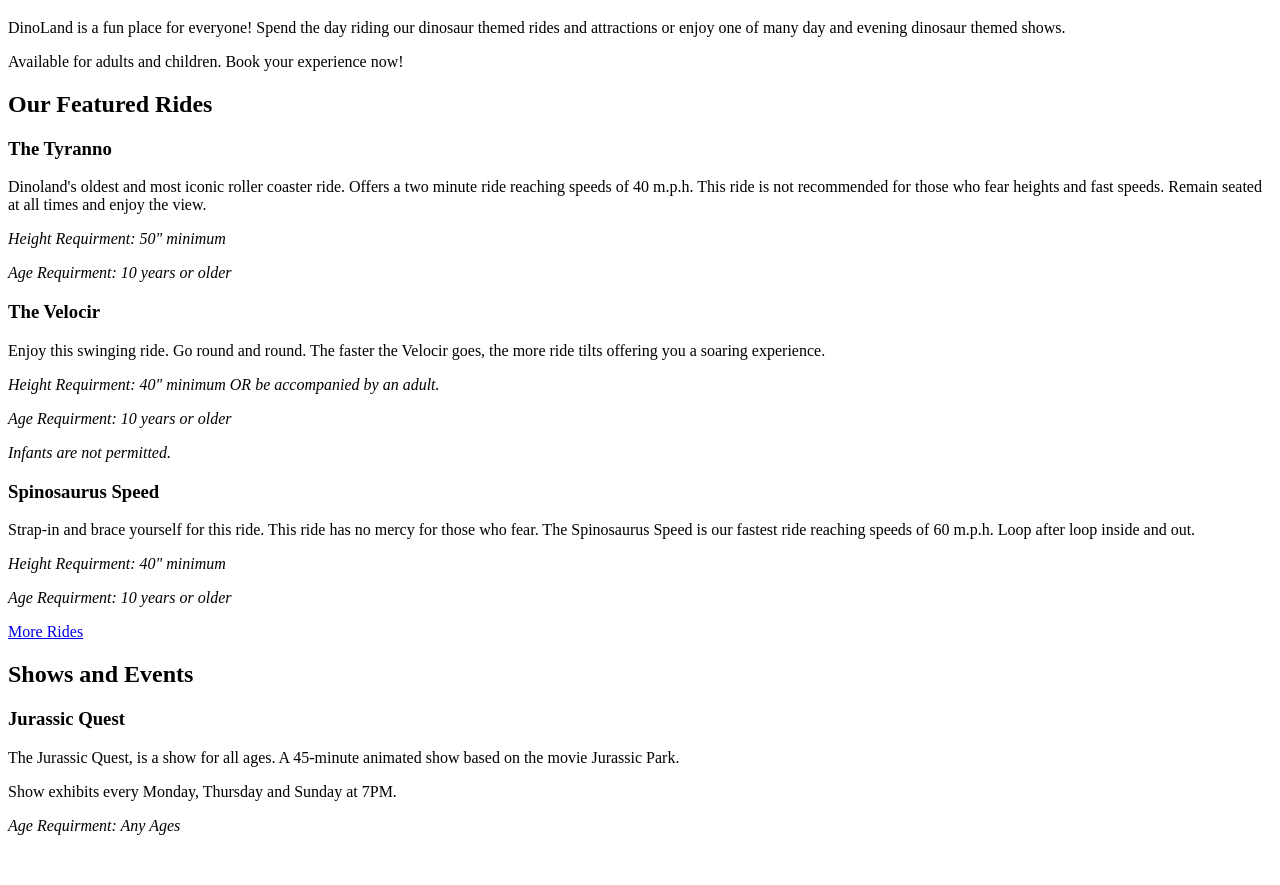
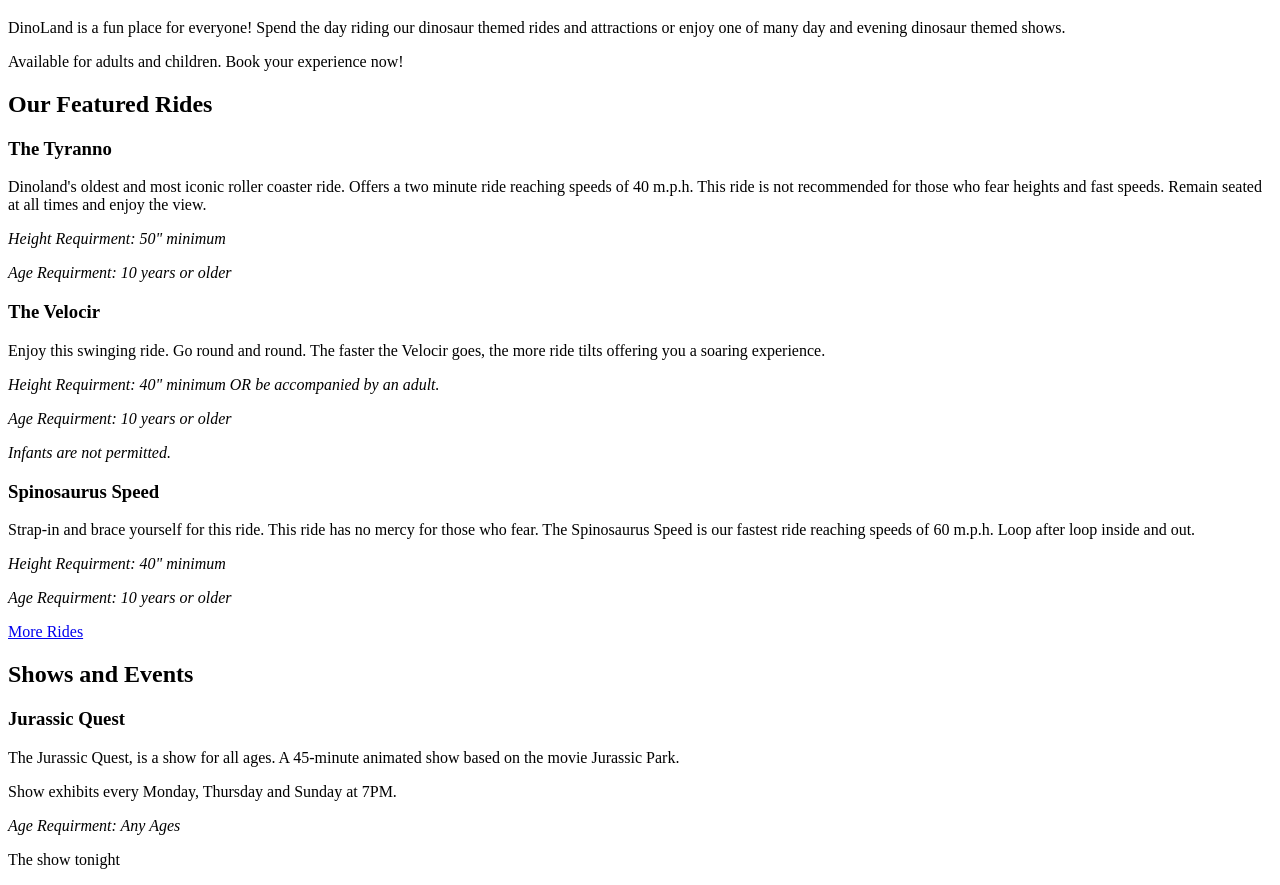
Before and after one commit to joseortega9988/theme-park-website, a plain HTML site: page rides-and-experiences.html in a window 1280 px wide. Shown: the part 87-972 px from the top of the page. Before the commit the page ends 938 px from the top, so only its background shows below. Drawn offline with Linux system fonts and the light colour scheme.

Commit message:
Update rides-and-experiences.html

```diff
--- a/rides-and-experiences.html
+++ b/rides-and-experiences.html
@@ -51,6 +51,8 @@
     <p>Show exhibits every Monday, Thursday and Sunday at 7PM.</p>
     <p><i>Age Requirment: Any Ages</i></p>
 
+    <p>The show tonight</p>
+
 
 </div>
 
```
